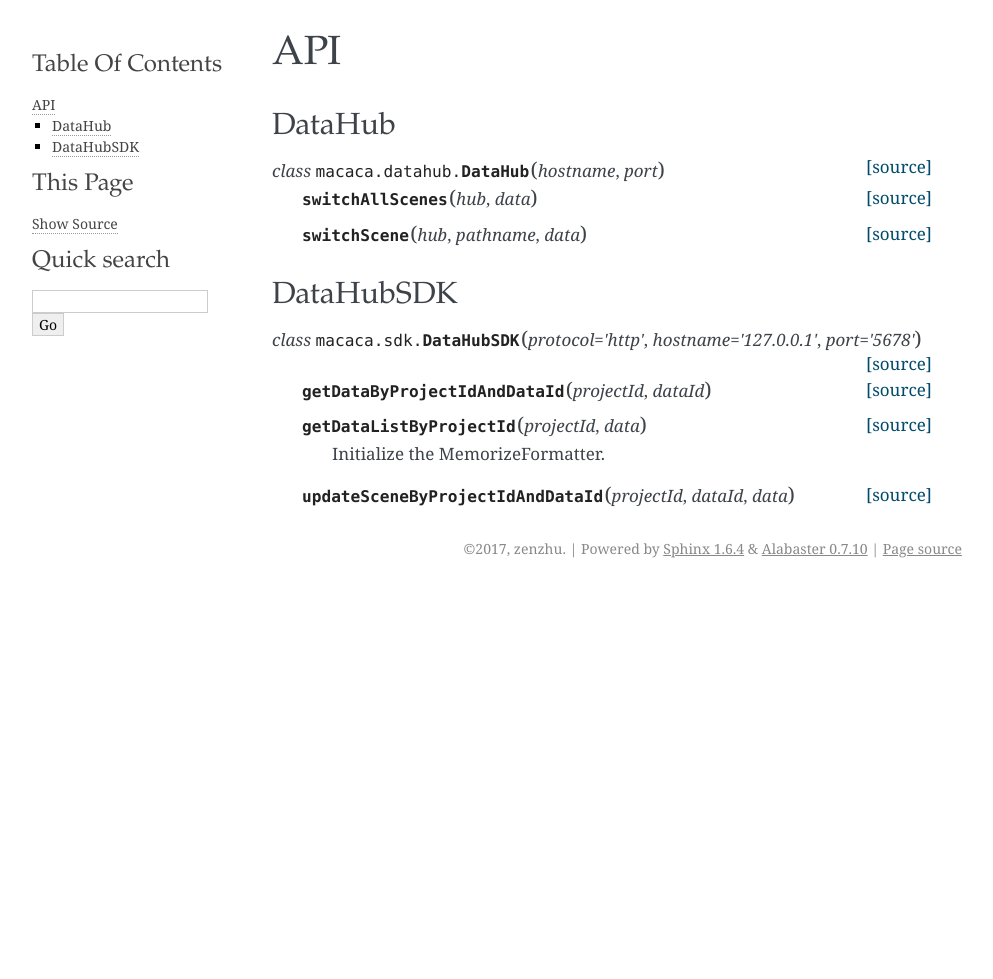
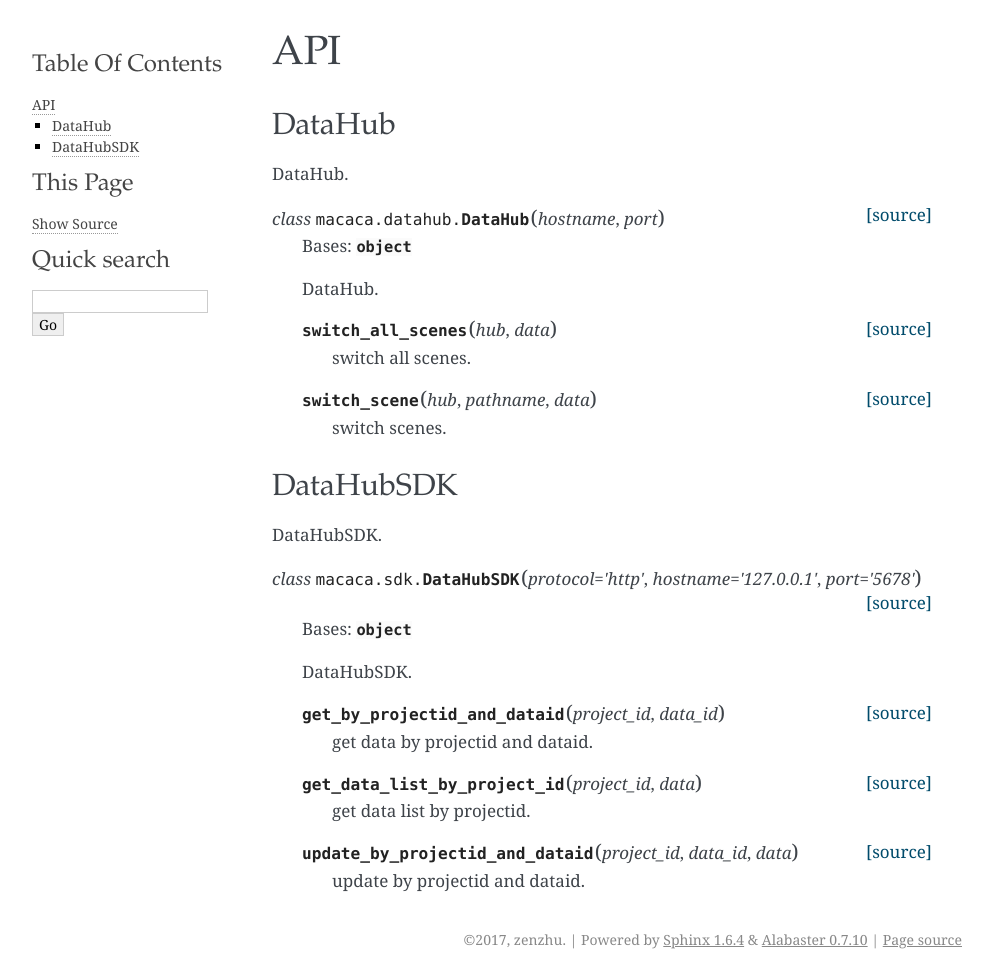
Before and after one commit to macacajs/datahub-python-sdk, a plain HTML site: page docs/api.html in a window 1280 px wide. Shown: the whole page, without its empty margins (148-1141 px from the left). Before the commit the page ends 800 px from the top, so only its background shows below. Drawn offline with Linux system fonts and the light colour scheme.

Commit message:
Setup (#2)
* update readme

```diff
--- a/docs/api.html
+++ b/docs/api.html
@@ -44,42 +44,52 @@
 <h1>API<a class="headerlink" href="#api" title="Permalink to this headline">¶</a></h1>
 <div class="section" id="module-macaca.datahub">
 <span id="datahub"></span><h2>DataHub<a class="headerlink" href="#module-macaca.datahub" title="Permalink to this headline">¶</a></h2>
+<p>DataHub.</p>
 <dl class="class">
 <dt id="macaca.datahub.DataHub">
 <em class="property">class </em><code class="descclassname">macaca.datahub.</code><code class="descname">DataHub</code><span class="sig-paren">(</span><em>hostname</em>, <em>port</em><span class="sig-paren">)</span><a class="reference internal" href="_modules/macaca/datahub.html#DataHub"><span class="viewcode-link">[source]</span></a><a class="headerlink" href="#macaca.datahub.DataHub" title="Permalink to this definition">¶</a></dt>
-<dd><dl class="method">
-<dt id="macaca.datahub.DataHub.switchAllScenes">
-<code class="descname">switchAllScenes</code><span class="sig-paren">(</span><em>hub</em>, <em>data</em><span class="sig-paren">)</span><a class="reference internal" href="_modules/macaca/datahub.html#DataHub.switchAllScenes"><span class="viewcode-link">[source]</span></a><a class="headerlink" href="#macaca.datahub.DataHub.switchAllScenes" title="Permalink to this definition">¶</a></dt>
-<dd></dd></dl>
+<dd><p>Bases: <code class="xref py py-class docutils literal"><span class="pre">object</span></code></p>
+<p>DataHub.</p>
+<dl class="method">
+<dt id="macaca.datahub.DataHub.switch_all_scenes">
+<code class="descname">switch_all_scenes</code><span class="sig-paren">(</span><em>hub</em>, <em>data</em><span class="sig-paren">)</span><a class="reference internal" href="_modules/macaca/datahub.html#DataHub.switch_all_scenes"><span class="viewcode-link">[source]</span></a><a class="headerlink" href="#macaca.datahub.DataHub.switch_all_scenes" title="Permalink to this definition">¶</a></dt>
+<dd><p>switch all scenes.</p>
+</dd></dl>
 
 <dl class="method">
-<dt id="macaca.datahub.DataHub.switchScene">
-<code class="descname">switchScene</code><span class="sig-paren">(</span><em>hub</em>, <em>pathname</em>, <em>data</em><span class="sig-paren">)</span><a class="reference internal" href="_modules/macaca/datahub.html#DataHub.switchScene"><span class="viewcode-link">[source]</span></a><a class="headerlink" href="#macaca.datahub.DataHub.switchScene" title="Permalink to this definition">¶</a></dt>
-<dd></dd></dl>
+<dt id="macaca.datahub.DataHub.switch_scene">
+<code class="descname">switch_scene</code><span class="sig-paren">(</span><em>hub</em>, <em>pathname</em>, <em>data</em><span class="sig-paren">)</span><a class="reference internal" href="_modules/macaca/datahub.html#DataHub.switch_scene"><span class="viewcode-link">[source]</span></a><a class="headerlink" href="#macaca.datahub.DataHub.switch_scene" title="Permalink to this definition">¶</a></dt>
+<dd><p>switch scenes.</p>
+</dd></dl>
 
 </dd></dl>
 
 </div>
 <div class="section" id="module-macaca.sdk">
 <span id="datahubsdk"></span><h2>DataHubSDK<a class="headerlink" href="#module-macaca.sdk" title="Permalink to this headline">¶</a></h2>
+<p>DataHubSDK.</p>
 <dl class="class">
 <dt id="macaca.sdk.DataHubSDK">
 <em class="property">class </em><code class="descclassname">macaca.sdk.</code><code class="descname">DataHubSDK</code><span class="sig-paren">(</span><em>protocol='http'</em>, <em>hostname='127.0.0.1'</em>, <em>port='5678'</em><span class="sig-paren">)</span><a class="reference internal" href="_modules/macaca/sdk.html#DataHubSDK"><span class="viewcode-link">[source]</span></a><a class="headerlink" href="#macaca.sdk.DataHubSDK" title="Permalink to this definition">¶</a></dt>
-<dd><dl class="method">
-<dt id="macaca.sdk.DataHubSDK.getDataByProjectIdAndDataId">
-<code class="descname">getDataByProjectIdAndDataId</code><span class="sig-paren">(</span><em>projectId</em>, <em>dataId</em><span class="sig-paren">)</span><a class="reference internal" href="_modules/macaca/sdk.html#DataHubSDK.getDataByProjectIdAndDataId"><span class="viewcode-link">[source]</span></a><a class="headerlink" href="#macaca.sdk.DataHubSDK.getDataByProjectIdAndDataId" title="Permalink to this definition">¶</a></dt>
-<dd></dd></dl>
-
+<dd><p>Bases: <code class="xref py py-class docutils literal"><span class="pre">object</span></code></p>
+<p>DataHubSDK.</p>
 <dl class="method">
-<dt id="macaca.sdk.DataHubSDK.getDataListByProjectId">
-<code class="descname">getDataListByProjectId</code><span class="sig-paren">(</span><em>projectId</em>, <em>data</em><span class="sig-paren">)</span><a class="reference internal" href="_modules/macaca/sdk.html#DataHubSDK.getDataListByProjectId"><span class="viewcode-link">[source]</span></a><a class="headerlink" href="#macaca.sdk.DataHubSDK.getDataListByProjectId" title="Permalink to this definition">¶</a></dt>
-<dd><p>Initialize the MemorizeFormatter.</p>
+<dt id="macaca.sdk.DataHubSDK.get_by_projectid_and_dataid">
+<code class="descname">get_by_projectid_and_dataid</code><span class="sig-paren">(</span><em>project_id</em>, <em>data_id</em><span class="sig-paren">)</span><a class="reference internal" href="_modules/macaca/sdk.html#DataHubSDK.get_by_projectid_and_dataid"><span class="viewcode-link">[source]</span></a><a class="headerlink" href="#macaca.sdk.DataHubSDK.get_by_projectid_and_dataid" title="Permalink to this definition">¶</a></dt>
+<dd><p>get data by projectid and dataid.</p>
 </dd></dl>
 
 <dl class="method">
-<dt id="macaca.sdk.DataHubSDK.updateSceneByProjectIdAndDataId">
-<code class="descname">updateSceneByProjectIdAndDataId</code><span class="sig-paren">(</span><em>projectId</em>, <em>dataId</em>, <em>data</em><span class="sig-paren">)</span><a class="reference internal" href="_modules/macaca/sdk.html#DataHubSDK.updateSceneByProjectIdAndDataId"><span class="viewcode-link">[source]</span></a><a class="headerlink" href="#macaca.sdk.DataHubSDK.updateSceneByProjectIdAndDataId" title="Permalink to this definition">¶</a></dt>
-<dd></dd></dl>
+<dt id="macaca.sdk.DataHubSDK.get_data_list_by_project_id">
+<code class="descname">get_data_list_by_project_id</code><span class="sig-paren">(</span><em>project_id</em>, <em>data</em><span class="sig-paren">)</span><a class="reference internal" href="_modules/macaca/sdk.html#DataHubSDK.get_data_list_by_project_id"><span class="viewcode-link">[source]</span></a><a class="headerlink" href="#macaca.sdk.DataHubSDK.get_data_list_by_project_id" title="Permalink to this definition">¶</a></dt>
+<dd><p>get data list by projectid.</p>
+</dd></dl>
+
+<dl class="method">
+<dt id="macaca.sdk.DataHubSDK.update_by_projectid_and_dataid">
+<code class="descname">update_by_projectid_and_dataid</code><span class="sig-paren">(</span><em>project_id</em>, <em>data_id</em>, <em>data</em><span class="sig-paren">)</span><a class="reference internal" href="_modules/macaca/sdk.html#DataHubSDK.update_by_projectid_and_dataid"><span class="viewcode-link">[source]</span></a><a class="headerlink" href="#macaca.sdk.DataHubSDK.update_by_projectid_and_dataid" title="Permalink to this definition">¶</a></dt>
+<dd><p>update by projectid and dataid.</p>
+</dd></dl>
 
 </dd></dl>
 
--- a/docs/searchindex.js
+++ b/docs/searchindex.js
@@ -1 +1 @@
-Search.setIndex({docnames:["api","example","index"],envversion:52,filenames:["api.rst","example.rst","index.rst"],objects:{"macaca.datahub":{DataHub:[0,1,1,""]},"macaca.datahub.DataHub":{switchAllScenes:[0,2,1,""],switchScene:[0,2,1,""]},"macaca.sdk":{DataHubSDK:[0,1,1,""]},"macaca.sdk.DataHubSDK":{getDataByProjectIdAndDataId:[0,2,1,""],getDataListByProjectId:[0,2,1,""],updateSceneByProjectIdAndDataId:[0,2,1,""]},macaca:{datahub:[0,0,0,"-"],sdk:[0,0,0,"-"]}},objnames:{"0":["py","module","Python module"],"1":["py","class","Python class"],"2":["py","method","Python method"]},objtypes:{"0":"py:module","1":"py:class","2":"py:method"},terms:{"class":0,api:2,content:2,data:0,datahubsdk:2,dataid:0,exampl:2,getdatabyprojectidanddataid:0,getdatalistbyprojectid:0,hostnam:0,http:0,hub:0,index:2,initi:0,macaca:0,memorizeformatt:0,modul:2,page:2,pathnam:0,port:0,projectid:0,protocol:0,sdk:0,search:2,sourc:0,switchallscen:0,switchscen:0,todo:1,updatescenebyprojectidanddataid:0},titles:["API","Example","Welcome to datahub-python-sdk\u2019s documentation!"],titleterms:{api:0,datahub:[0,2],datahubsdk:0,document:2,exampl:1,indic:2,python:2,sdk:2,tabl:2,welcom:2}})
+Search.setIndex({docnames:["api","example","index"],envversion:52,filenames:["api.rst","example.rst","index.rst"],objects:{"macaca.datahub":{DataHub:[0,1,1,""]},"macaca.datahub.DataHub":{switch_all_scenes:[0,2,1,""],switch_scene:[0,2,1,""]},"macaca.sdk":{DataHubSDK:[0,1,1,""]},"macaca.sdk.DataHubSDK":{get_by_projectid_and_dataid:[0,2,1,""],get_data_list_by_project_id:[0,2,1,""],update_by_projectid_and_dataid:[0,2,1,""]},macaca:{datahub:[0,0,0,"-"],sdk:[0,0,0,"-"]}},objnames:{"0":["py","module","Python module"],"1":["py","class","Python class"],"2":["py","method","Python method"]},objtypes:{"0":"py:module","1":"py:class","2":"py:method"},terms:{"class":0,"switch":0,all:0,api:2,base:0,content:2,data:0,data_id:0,datahubsdk:2,dataid:0,exampl:2,get:0,get_by_projectid_and_dataid:0,get_data_list_by_project_id:0,hostnam:0,http:0,hub:0,index:2,list:0,macaca:0,modul:2,object:0,page:2,pathnam:0,port:0,project_id:0,projectid:0,protocol:0,scene:0,sdk:0,search:2,sourc:0,switch_all_scen:0,switch_scen:0,todo:1,updat:0,update_by_projectid_and_dataid:0},titles:["API","Example","Welcome to datahub-python-sdk\u2019s documentation!"],titleterms:{api:0,datahub:[0,2],datahubsdk:0,document:2,exampl:1,indic:2,python:2,sdk:2,tabl:2,welcom:2}})
```
Also changed, not shown: docs/genindex.html (+5 -5 lines), 1 other file.
